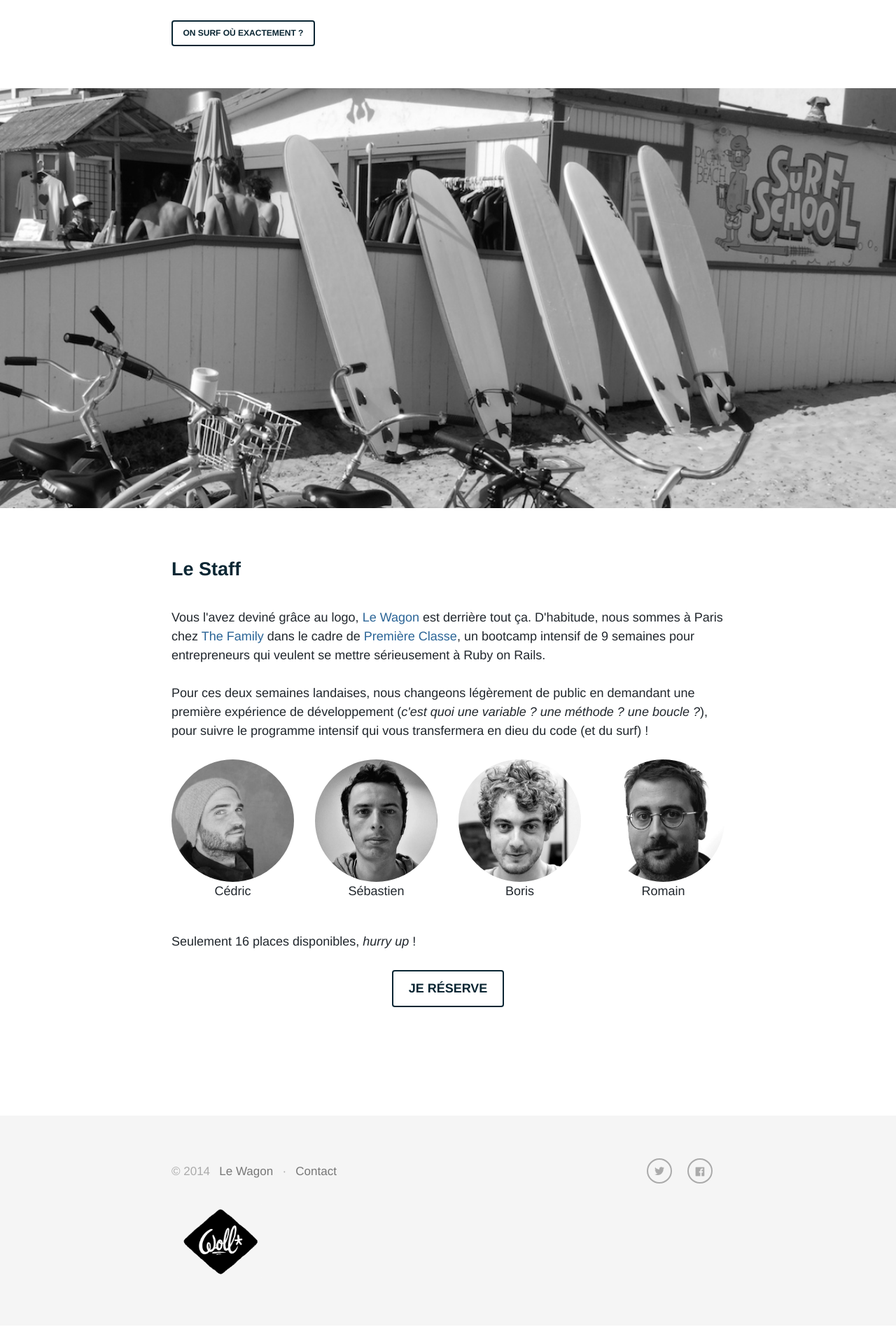
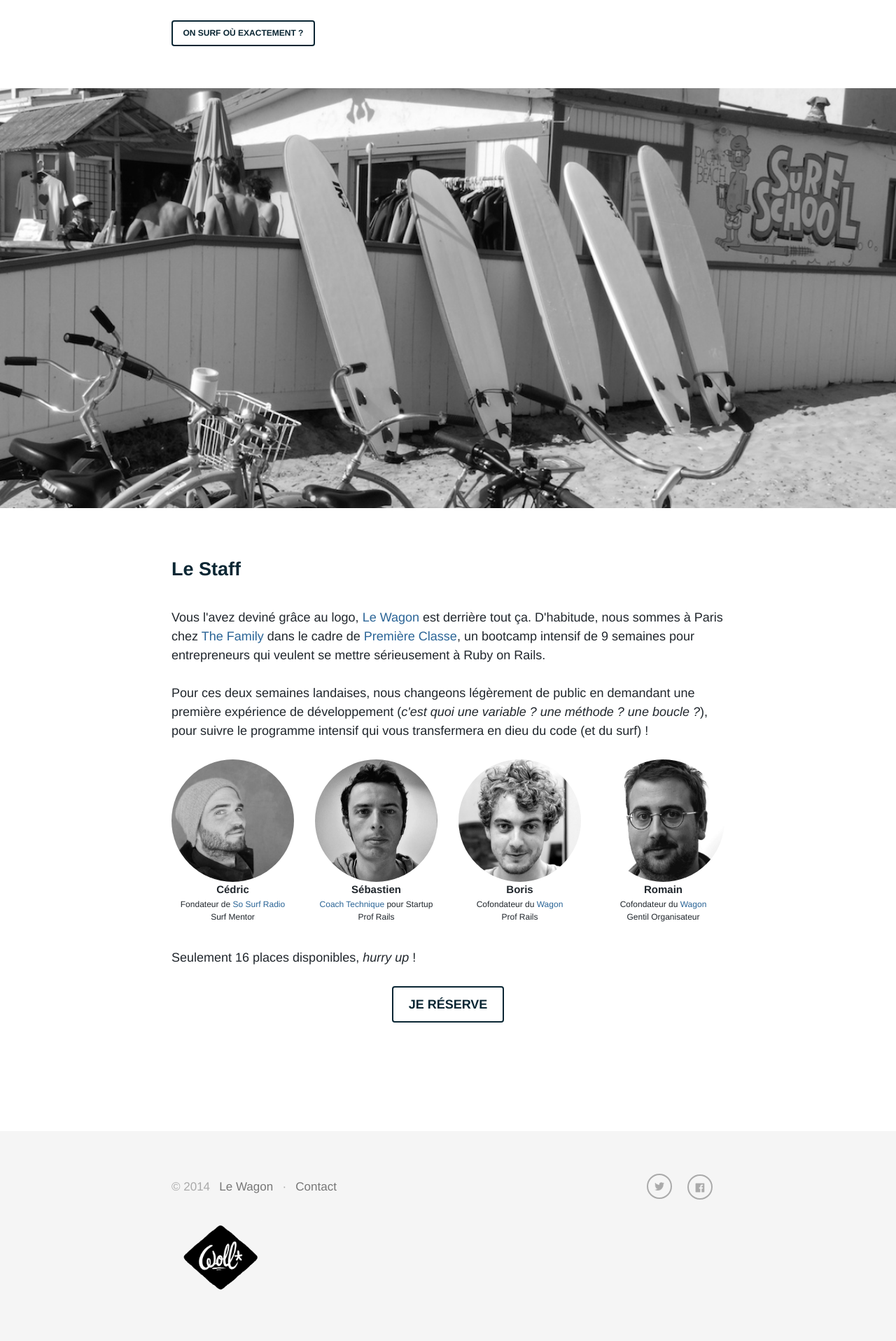
Before and after one commit to lewagon/surfcamp, a Jekyll site: the page built from index.html, in a window 1280 px wide. Shown: the part 2966-4882 px from the top of the page at 70% size. Built offline with Jekyll 4.4.1, drawn with Linux system fonts in a browser that asks for light colours; before the commit the page ends 4860 px from its top, so only the background shows below that.

Commit message:
Adding some description to staff members

```diff
--- a/css/main.css
+++ b/css/main.css
@@ -2306,6 +2306,13 @@
   margin-top: 1em;
 }
 
+.identity p strong {
+  font-size: 15px;
+}
+.identity p {
+  font-size: 12px;
+}
+
 /* Bootstrap grid */
 .container {
   margin-right: auto;
--- a/index.html
+++ b/index.html
@@ -158,30 +158,30 @@
         expérience de développement (<em>c'est quoi une variable ? une méthode ? une boucle ?</em>),
         pour suivre le programme intensif qui vous transfermera en dieu du code (et du surf) !
       </p>
-      <div class="row">
+      <div class="row identity">
         <div class="col-sm-3 col-xs-6 center">
           <a href="https://twitter.com/cedricmenteau" target="_blank">
             <img class="img-circle" src="{{ site.baseurl }}/assets/cedric_menteau.jpg" alt="Cedric Menteau">
           </a>
-          <p>Cédric</p>
+          <p><strong>Cédric</strong><br />Fondateur de <a href="http://sosurf.fr/" target="_blank">So Surf Radio</a><br />Surf Mentor</p>
         </div>
         <div class="col-sm-3 col-xs-6 center">
           <a href="https://twitter.com/ssaunier" target="_blank">
             <img class="img-circle" src="{{ site.baseurl }}/assets/sebastien_saunier.jpg" alt="Sébastien Saunier">
           </a>
-          <p>Sébastien</p>
+          <p><strong>Sébastien</strong><br /><a href="http://sebastien.saunier.me" target="_blank">Coach Technique</a> pour Startup<br />Prof Rails</p>
         </div>
         <div class="col-sm-3 col-xs-6 center">
           <a href="https://fr-fr.facebook.com/boris.paillard" target="_blank">
             <img class="img-circle" src="{{ site.baseurl }}/assets/boris_paillard.jpg" alt="Boris Paillard">
           </a>
-          <p>Boris</p>
+          <p><strong>Boris</strong><br />Cofondateur du <a href="http://www.lewagon.org/" target="_blank">Wagon</a><br />Prof Rails</p>
         </div>
         <div class="col-sm-3 col-xs-6 center">
           <a href="https://twitter.com/romainpaillard" target="_blank">
             <img class="img-circle" src="{{ site.baseurl }}/assets/romain_paillard.jpg" alt="Romain Paillard">
           </a>
-          <p>Romain</p>
+          <p><strong>Romain</strong><br />Cofondateur du <a href="http://www.lewagon.org/" target="_blank">Wagon</a><br />Gentil Organisateur</p>
         </div>
       </div>
       <div class="clear"></div>
```
